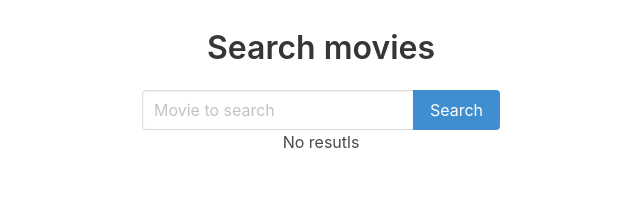
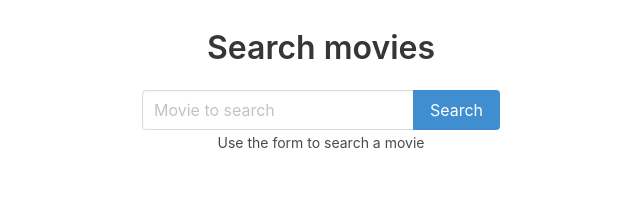
Before and after one commit to luciadeveloper/search-engine-movies, a React (Create React App) app: page / in a window 1280 px wide. Shown: the top 204 px of the page, without its empty margins (319-959 px from the left). Built offline with nearby package versions, Linux system fonts and the light colour scheme.

Commit message:
refactoring

```diff
--- a/src/App.js
+++ b/src/App.js
@@ -9,13 +9,17 @@ import 'bulma/css/bulma.css'
 
 
 class App extends Component {
-  state = { results: [] } // state initialized to an empty array
+  state = { usedSearch: false, results: [] } // state initialized to an empty array
 
   _handleResults = (results) => {
-    this.setState({ results }) //sets state to results when the form gets input
+    this.setState({ results, usedSearch: true }) //sets state to results when the form gets input
   }
 
-
+  _renderResults = (results) => {
+    return this.state.results.length === 0
+      ? <p>Sorry, no resutls :(!</p>
+      : <MoviesList movies= {this.state.results}/>
+  }
 
   render() {
     return (
@@ -24,10 +28,12 @@ class App extends Component {
         <div className="SearchForm-wrapper">
           <SearchFrom onResults={this._handleResults}/>
         </div>
-        {this.state.results.length === 0
-        ? <p>No resutls</p>
-        : <MoviesList movies= {this.state.results}/>
+        {this.state.usedSearch
+        ? this._renderResults()
+        : <small>Use the form to search a movie</small>
+
         }
+
       </div>
     );
   }
--- a/src/components/SearchForm.js
+++ b/src/components/SearchForm.js
@@ -15,7 +15,7 @@ export class SearchFrom extends Component {
     fetch(`http://www.omdbapi.com/?apikey=${API_KEY}&s=${inputMovie}`) //fetch will call an API and get the data
       .then(res => res.json()) // we neeed to convert it into a json file to handle the info better
       .then (results => {
-        const { Search, totalResults } = results
+        const { Search = [], totalResults = "0" } = results
         console.log( {Search, totalResults})
         this.props.onResults(Search)
       })
```
